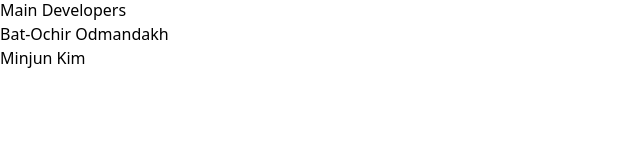
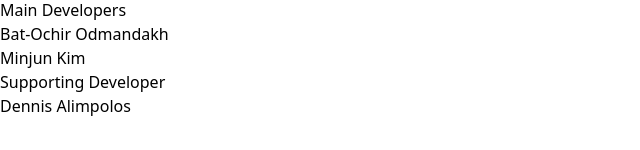
Before and after one commit to Bat-Ochir1749/Yellow-Card-Tracker1, a React (Vite) app: page / in a window 1280 px wide. Both pictures are taken after a click on the button "View Only (No Login)". Shown: the part 174-324 px from the top of the page, without its empty margins (0-640 px from the left). Built offline with nearby package versions, Linux system fonts and the light colour scheme; no server answers.

Commit message:
feat: Add Supporting Developer credit

```diff
--- a/src/App.jsx
+++ b/src/App.jsx
@@ -257,6 +257,8 @@ function App() {
           <p className="font-medium text-gray-900 mb-2">Main Developers</p>
           <p>Bat-Ochir Odmandakh</p>
           <p>Minjun Kim</p>
+          <p className="font-medium text-gray-900 mt-4 mb-2">Supporting Developer</p>
+          <p>Dennis Alimpolos</p>
         </footer>
       </div>
     </div>
```
